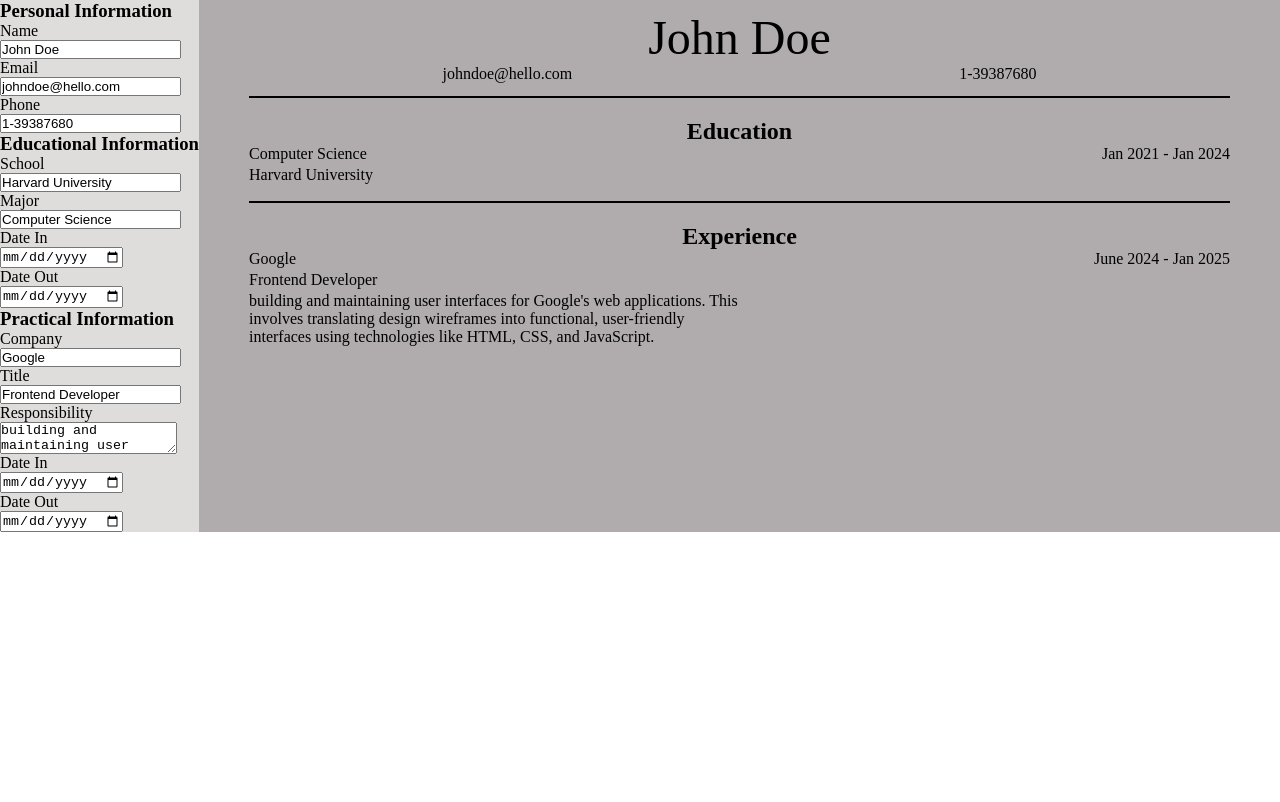
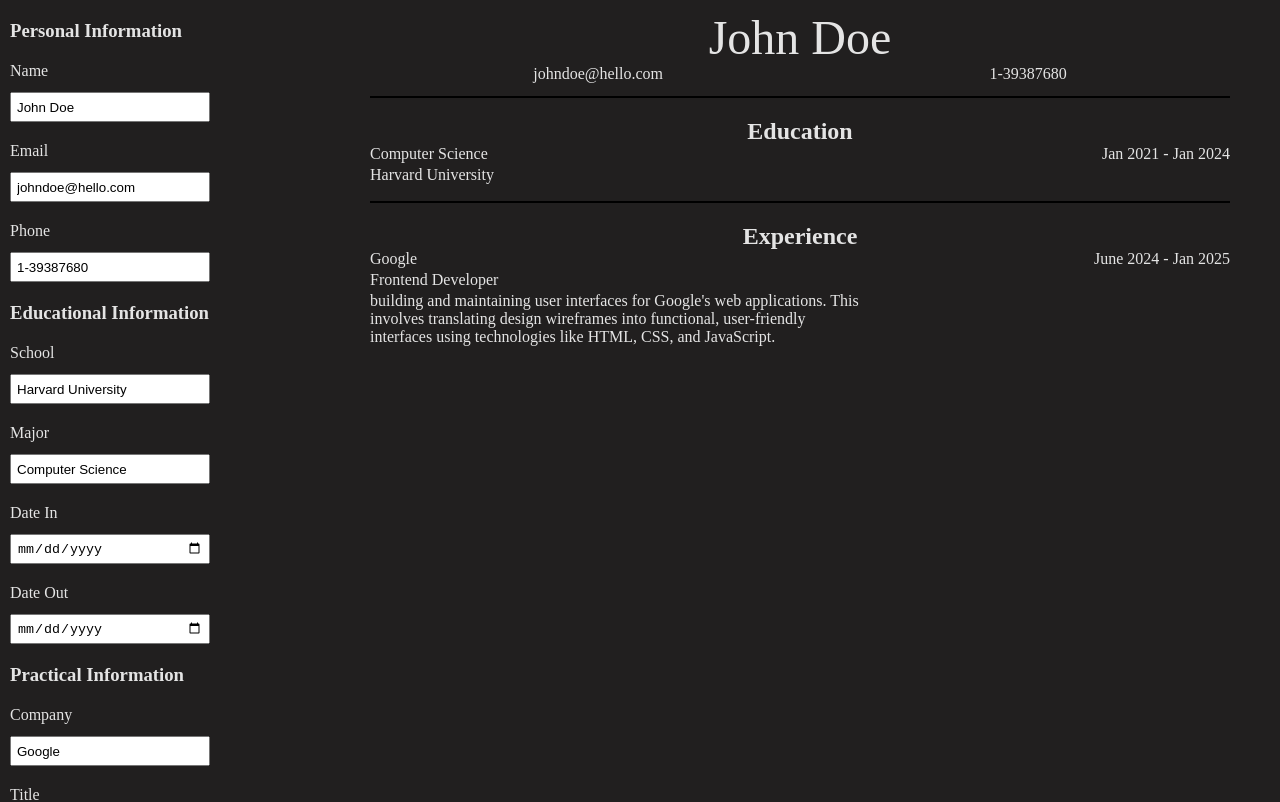
Before and after one commit to j1ngye/cv-application, a React (Vite) app: page / in a window 1280 px wide. Shown: the top 802 px of the page. Built offline with nearby package versions, Linux system fonts and the light colour scheme.

Commit message:
Style Form

```diff
--- a/src/App.css
+++ b/src/App.css
@@ -4,21 +4,50 @@
   margin: 0;
 }
 
+body {
+  background-color: #211f1f;
+  color: #ffffffe1;
+}
+
+main {
+  flex-grow: 1;
+}
+
 form {
-  background-color: rgb(223, 220, 220);
   display: flex;
   flex-direction: column;
-  align-items: flex-start;
+  justify-content: center;
+  padding-left: 10px;
+}
+
+form h3 {
+  margin-top: 20px;
 }
 
 form input,
 label {
   display: block;
+  /* color: #000000eb; */
+  width: 200px;
+  height: 30px;
+}
+
+input {
+  padding: 5px;
+}
+
+label {
+  margin-top: 20px;
+}
+
+textarea {
+  width: 300px;
+  height: 200px;
+  padding: 5px;
+  margin-top: 9px;
 }
 
 main {
-  background-color: rgb(176, 172, 173);
-  flex-grow: 1;
   display: flex;
   flex-direction: column;
 }
@@ -60,6 +89,7 @@ main {
 #root {
   width: 100vw;
   display: flex;
+  gap: 10px;
 }
 
 /* Font */
```
